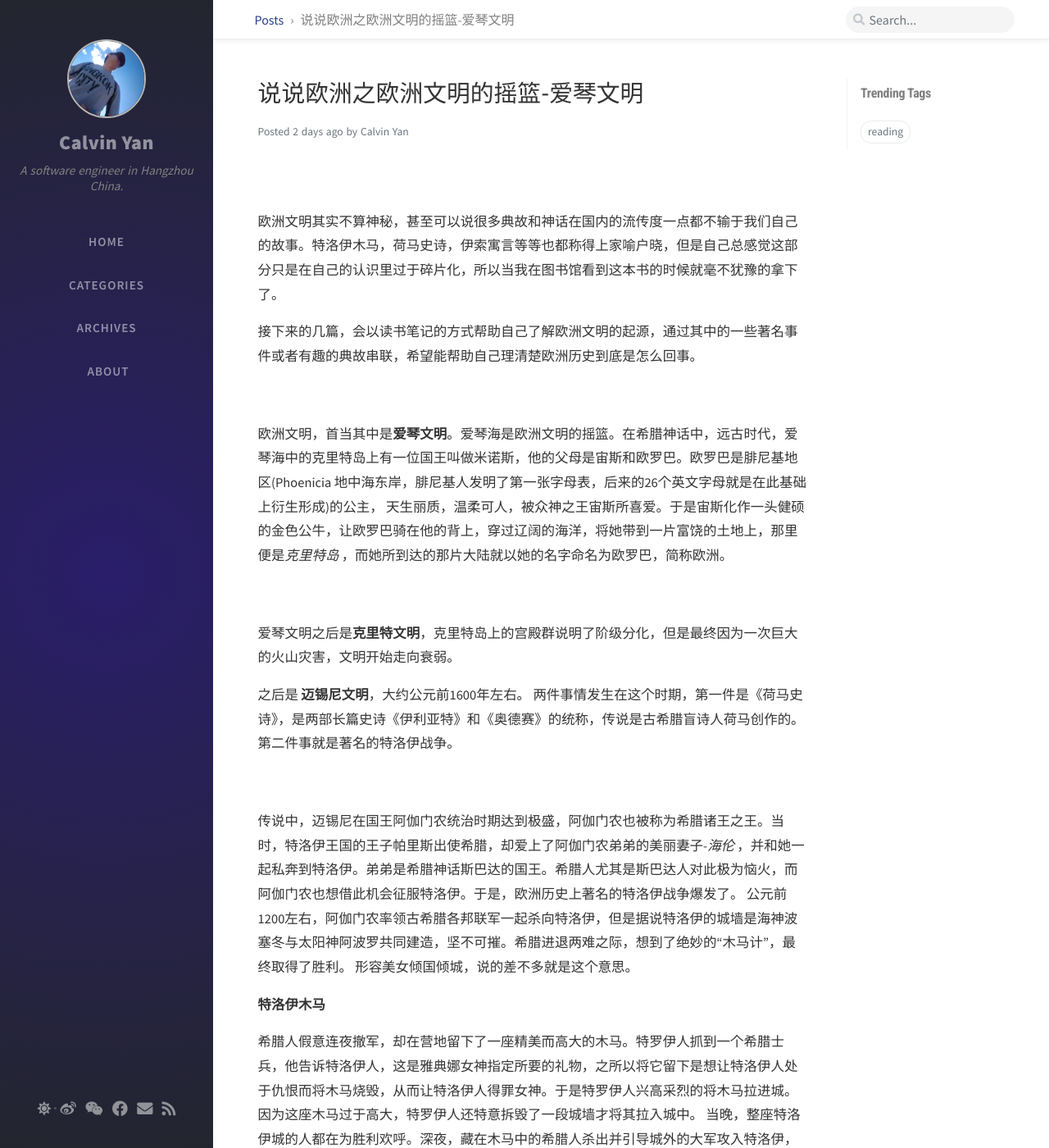
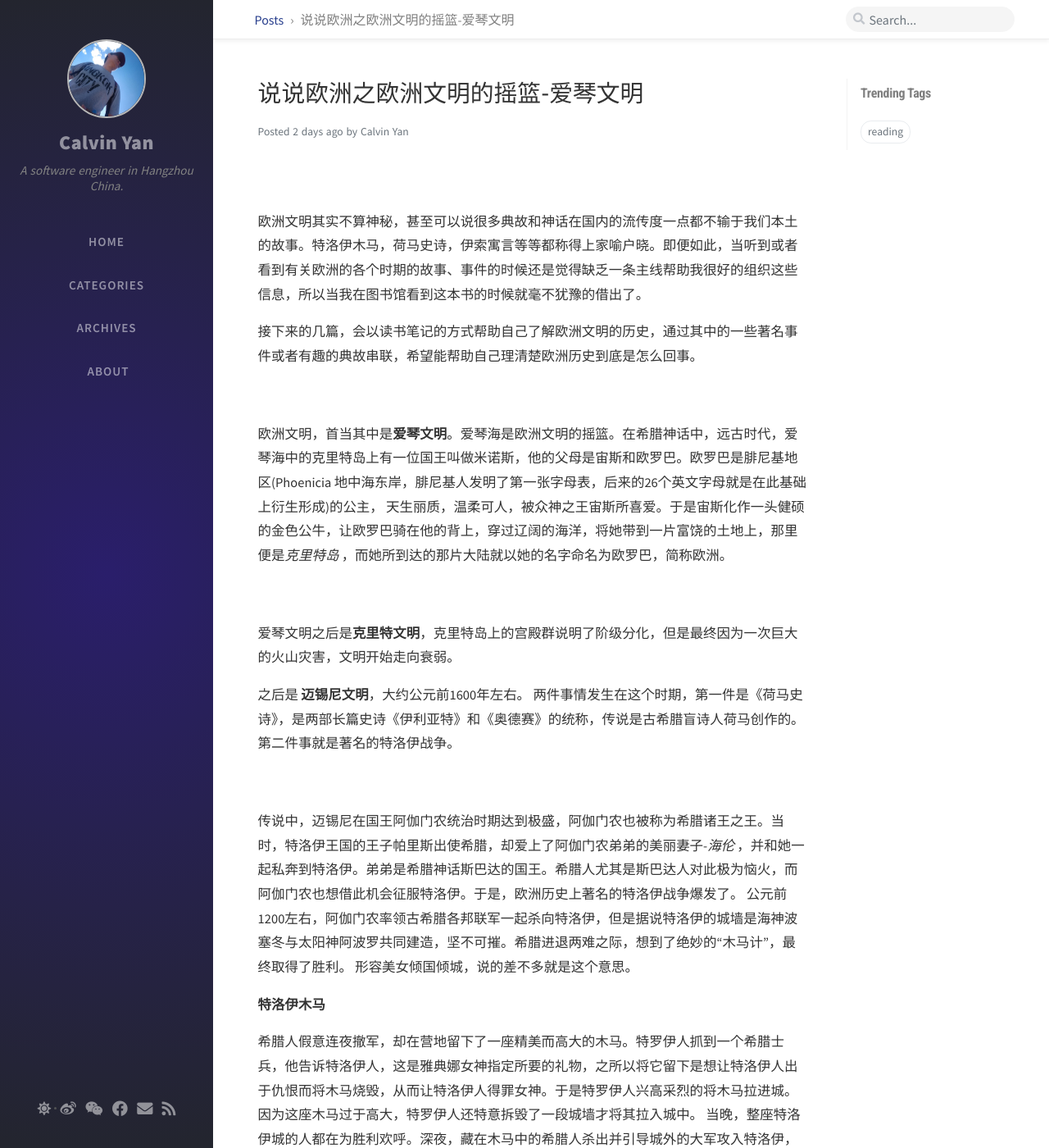
Before and after one commit to hicalvin/hicalvin.github.io, a Jekyll site: the page built from _posts/2020-09-18-talk_about_europe_1.md, in a window 1280 px wide and 1400 px high. Shown: the whole window at 82% size. Built offline with Jekyll 4.4.1, drawn with Linux system fonts in a browser that asks for light colours; nearby versions of some CDN libraries; comment, search, counter and statistics services are not loaded; some of the changed text lies outside the part shown.

Commit message:
update few content fixing

```diff
--- a/_posts/2020-09-18-talk_about_europe_1.md
+++ b/_posts/2020-09-18-talk_about_europe_1.md
@@ -8,9 +8,9 @@ tag: reading
 
 ![一读就懂的世界史：欧洲](https://img1.doubanio.com/view/subject/l/public/s32306169.jpg)
 
-欧洲文明其实不算神秘，甚至可以说很多典故和神话在国内的流传度一点都不输于我们自己的故事。特洛伊木马，荷马史诗，伊索寓言等等也都称得上家喻户晓，但是自己总感觉这部分只是在自己的认识里过于碎片化，所以当我在图书馆看到这本书的时候就毫不犹豫的拿下了。
+欧洲文明其实不算神秘，甚至可以说很多典故和神话在国内的流传度一点都不输于我们本土的故事。特洛伊木马，荷马史诗，伊索寓言等等都称得上家喻户晓。即便如此，当听到或者看到有关欧洲的各个时期的故事、事件的时候还是觉得缺乏一条主线帮助我很好的组织这些信息，所以当我在图书馆看到这本书的时候就毫不犹豫的借出了。
 
-接下来的几篇，会以读书笔记的方式帮助自己了解欧洲文明的起源，通过其中的一些著名事件或者有趣的典故串联，希望能帮助自己理清楚欧洲历史到底是怎么回事。
+接下来的几篇，会以读书笔记的方式帮助自己了解欧洲文明的历史，通过其中的一些著名事件或者有趣的典故串联，希望能帮助自己理清楚欧洲历史到底是怎么回事。
 
 ![爱琴文明](https://timgsa.baidu.com/timg?image&quality=80&size=b9999_10000&sec=1600448400682&di=7b8bf47b32207c367fb0959ca1fc133b&imgtype=0&src=http%3A%2F%2Fa0.att.hudong.com%2F02%2F51%2F01300543926692147425512777465.jpg)
 
@@ -28,6 +28,6 @@ tag: reading
 
 **特洛伊木马**
 
-希腊人假意连夜撤军，却在营地留下了一座精美而高大的木马。特罗伊人抓到一个希腊士兵，他告诉特洛伊人，这是雅典娜女神指定所要的礼物，之所以将它留下是想让特洛伊人处于仇恨而将木马烧毁，从而让特洛伊人得罪女神。于是特罗伊人兴高采烈的将木马拉进城。 因为这座木马过于高大，特罗伊人还特意拆毁了一段城墙才将其拉入城中。 当晚，整座特洛伊城的人都在为胜利欢呼。深夜，藏在木马中的希腊人杀出并引导城外的大军攻入特洛伊，特洛伊城由此陷落。
+希腊人假意连夜撤军，却在营地留下了一座精美而高大的木马。特罗伊人抓到一个希腊士兵，他告诉特洛伊人，这是雅典娜女神指定所要的礼物，之所以将它留下是想让特洛伊人出于仇恨而将木马烧毁，从而让特洛伊人得罪女神。于是特罗伊人兴高采烈的将木马拉进城。 因为这座木马过于高大，特罗伊人还特意拆毁了一段城墙才将其拉入城中。 当晚，整座特洛伊城的人都在为胜利欢呼。深夜，藏在木马中的希腊人杀出并引导城外的大军攻入特洛伊，特洛伊城由此陷落。
 
 战争没有赢家，十年征战将迈锡尼拖向危险的边缘，最终一批希腊的外族入侵，毁灭了迈锡尼文明，也宣告爱琴文明的结束。 接下来要进入的就是新的文明 - 古希腊文明。
```
